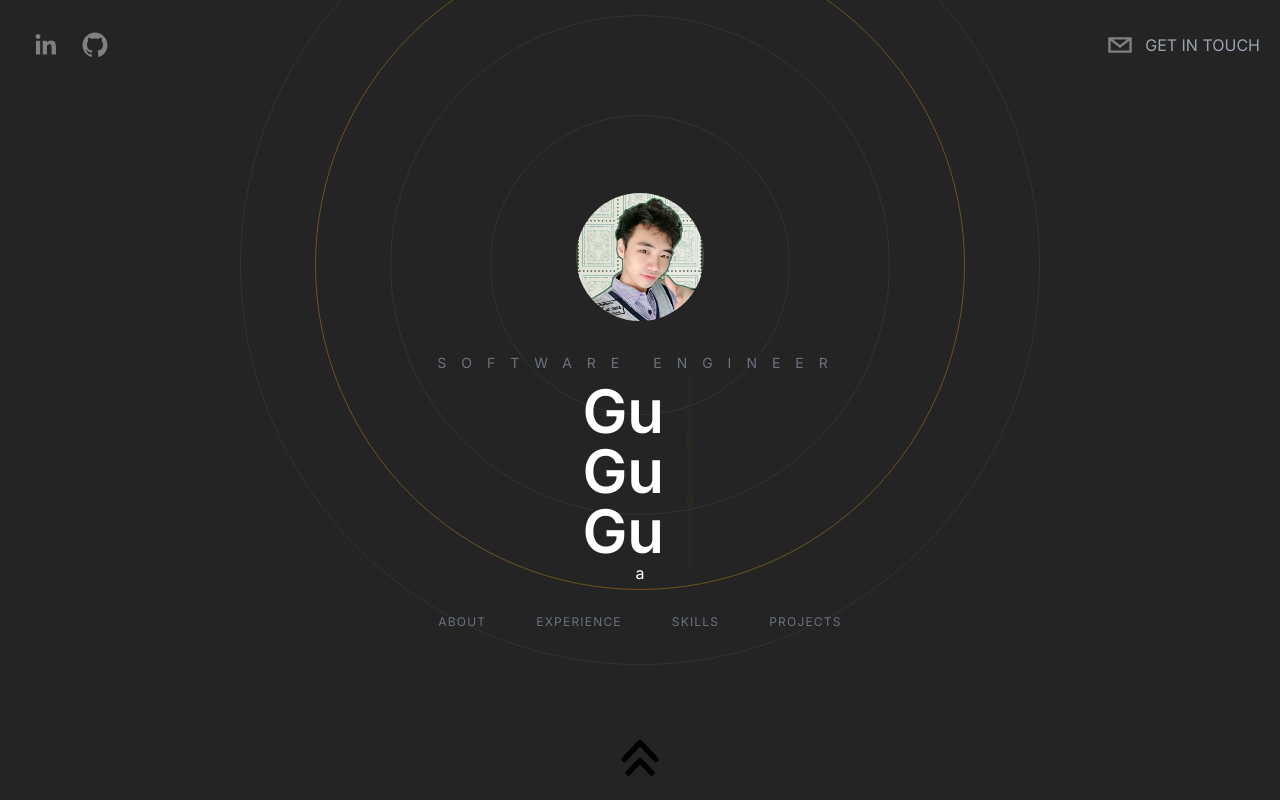
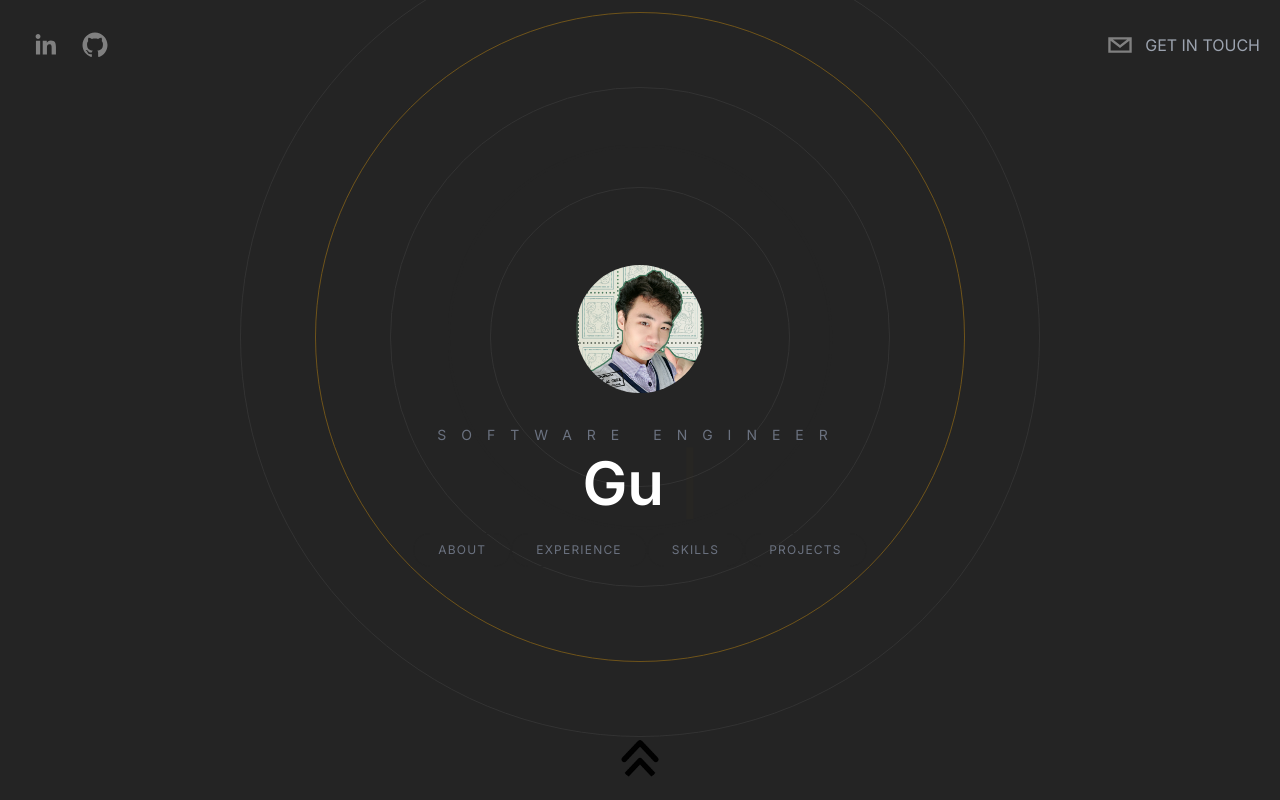
Before and after one commit to Cameron933/portfolio-cam, a Next.js app: page / in a window 1280 px wide. Built offline with nearby package versions, Linux system fonts and the light colour scheme.

Commit message:
chore/meaningless

```diff
--- a/components/Hero.tsx
+++ b/components/Hero.tsx
@@ -30,15 +30,6 @@ const Hero = (props: Props) => {
           <span className="mr-3">{text}</span>
           <Cursor cursorColor="#F7AB0A" />
         </h1>
-        <h1 className="text-2xl md:text-5xl lg:text-6xl font-semibold scroll-px-10">
-          <span className="mr-3">{text}</span>
-          <Cursor cursorColor="#F7AB0A" />
-        </h1>
-        <h1 className="text-2xl md:text-5xl lg:text-6xl font-semibold scroll-px-10">
-          <span className="mr-3">{text}</span>
-          <Cursor cursorColor="#F7AB0A" />
-        </h1>
-        a
         <div className="pt-5">
           <Link href="#about">
             <button className="heroButton">About</button>
```
